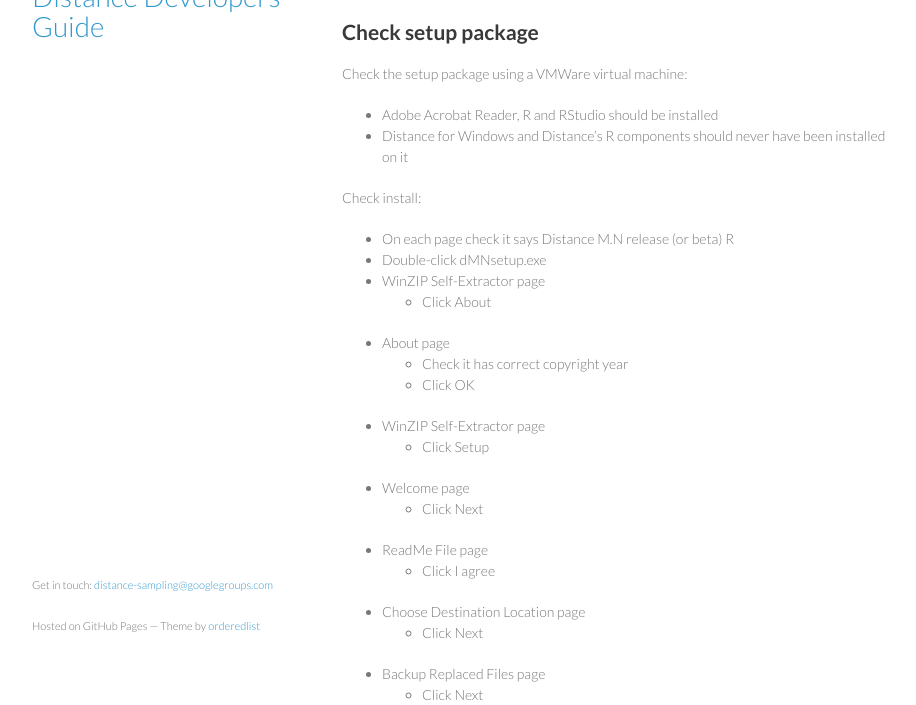
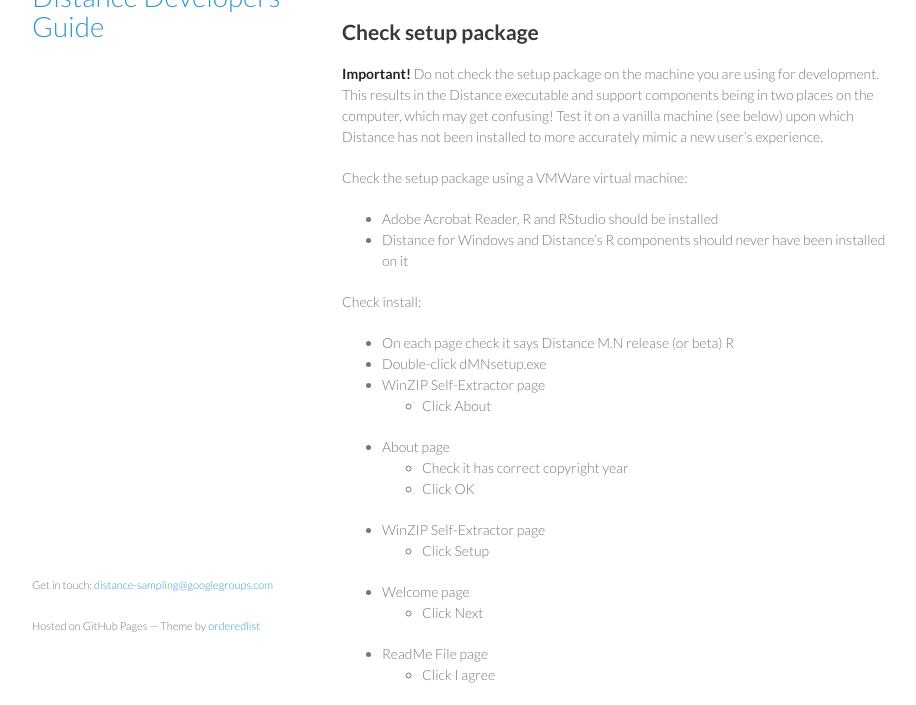
Before and after one commit to softwaresaved/distance-consultancy, a Jekyll site: the page built from developer/ReleaseMinor.md, in a window 1280 px wide and 900 px high, scrolled down 4571 px, cut to the strip 195-900 px from the top of the window. Shown: the whole strip, without its empty margins (178-1094 px from the left). Built offline with Jekyll 4.4.1, drawn with Linux system fonts in a browser that asks for light colours.

Commit message:
Added note about not developing and testing releases on same machine

```diff
--- a/developer/ReleaseMinor.md
+++ b/developer/ReleaseMinor.md
@@ -231,6 +231,8 @@ Build Wise installer
 Check setup package
 -------------------
 
+**Important!** Do not check the setup package on the machine you are using for development. This results in the Distance executable and support components being in two places on the computer, which may get confusing! Test it on a vanilla machine (see below) upon which Distance has not been installed to more accurately mimic a new user's experience.
+
 Check the setup package using a VMWare virtual machine:
 
 * Adobe Acrobat Reader, R and RStudio should be installed
```
Also changed, not shown: developer/SetUpDevelopmentEnvironment.md (+2 -0 lines).
